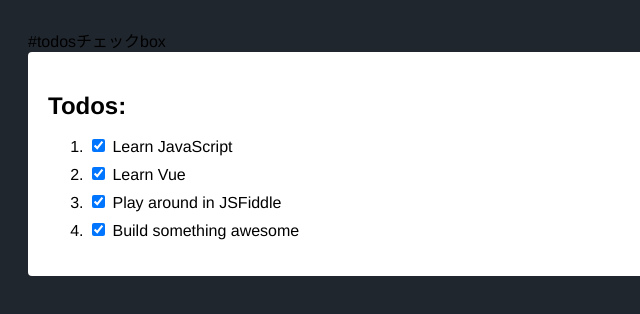
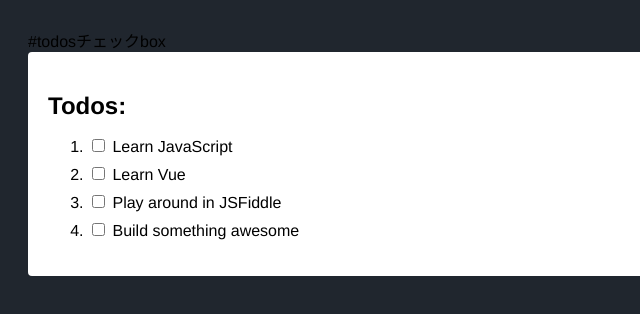
Before and after one commit to takashiono2/vue-test8, a plain HTML site: page index.html in a window 1280 px wide. Shown: the full height of the page, 0-640 px from the left. Drawn offline with nearby package versions, Linux system fonts and the light colour scheme.

Commit message:
todosチェックボックス復習

```diff
--- a/index.html
+++ b/index.html
@@ -16,9 +16,9 @@
         <label>
           <input type="checkbox"
             v-on:change="toggle(todo)"
-            v-bind:checked="todo.checked" >
+            v-bind:checked="todo.done" >
 
-          <del v-if="!todo.checked">
+          <del v-if="todo.done">
             {{ todo.text }}
           </del>
 
--- a/js/main.js
+++ b/js/main.js
@@ -5,15 +5,15 @@
     el: '#app',
     data: {
       todos: [
-        { text: "Learn JavaScript" ,checked: true},
-        { text: "Learn Vue" ,checked: true},
-        { text: "Play around in JSFiddle" ,checked: true},
-        { text: "Build something awesome" ,checked: true}
+        { text: "Learn JavaScript" , done: false},
+        { text: "Learn Vue" ,done: false},
+        { text: "Play around in JSFiddle" ,done: false},
+        { text: "Build something awesome" ,done: false}
       ]
     },
     methods: {
       toggle: function(todo){
-        todo.checked = !todo.checked;
+         todo.done=!todo.done;
       }
     }
   });
```
